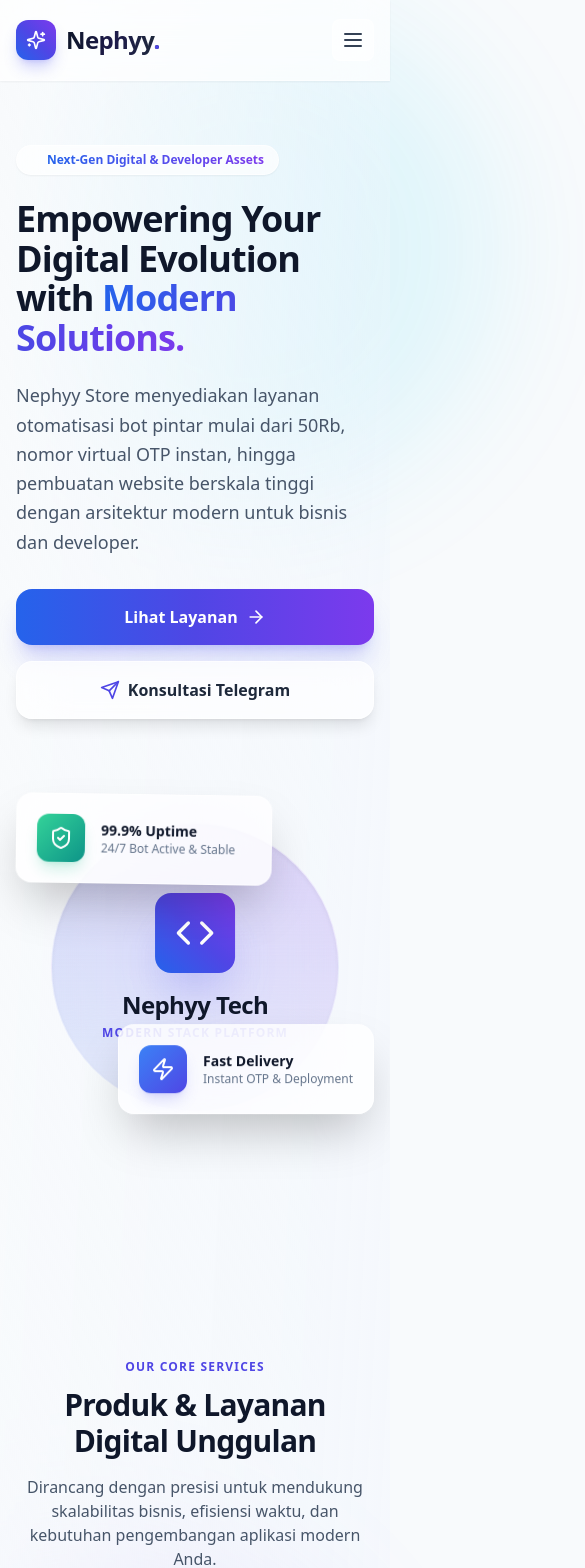
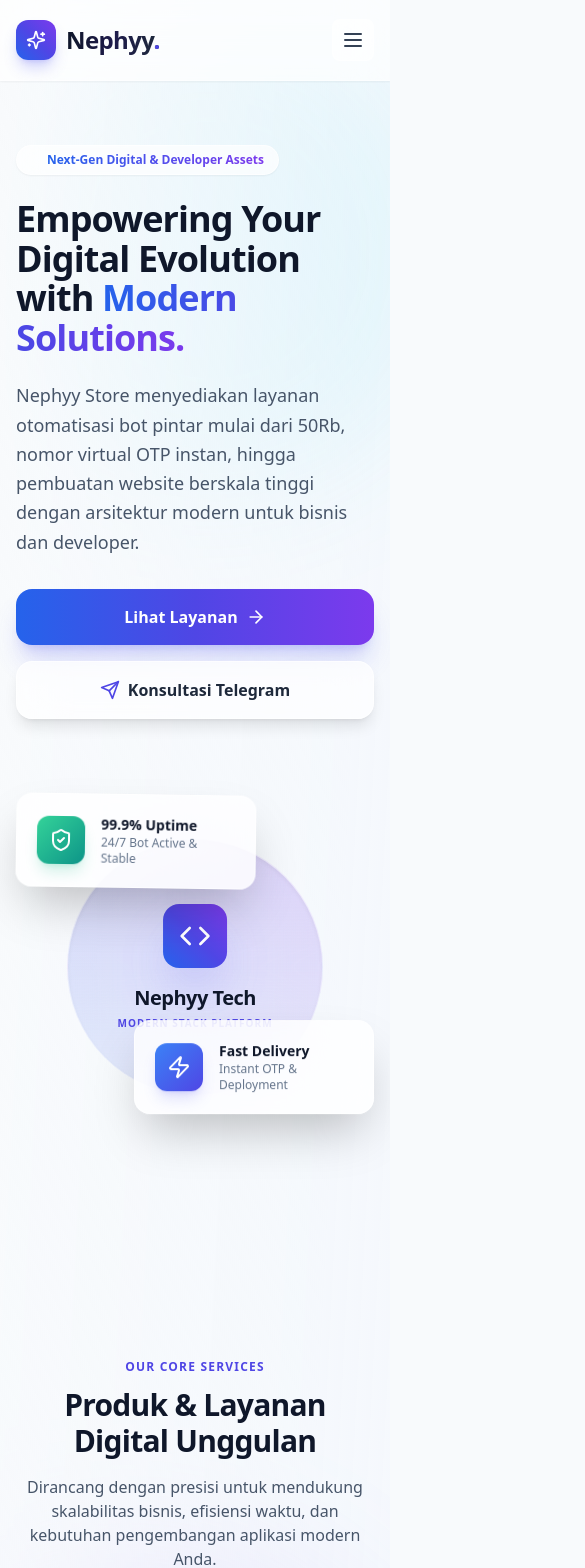
Before and after one commit to Nephyy1/itsnephyy, a Next.js app: page / in a window 390 px wide. Shown: the top 1568 px of the page, 585 px wide, since content can reach past the window. Built offline with nearby package versions, Linux system fonts and the light colour scheme.

Commit message:
Update page.tsx

```diff
--- a/app/page.tsx
+++ b/app/page.tsx
@@ -120,10 +120,13 @@
   };
 
   return (
-    <div className="flex flex-col min-h-screen w-full bg-gradient-to-br from-slate-50 via-blue-50/30 to-indigo-50/20 text-slate-900 font-sans relative selection:bg-indigo-500 selection:text-white">
-      <div className="absolute top-0 left-0 w-[500px] h-[500px] bg-cyan-400/20 rounded-full blur-3xl pointer-events-none -z-10 animate-pulse" />
-      <div className="absolute top-[20%] right-0 w-[600px] h-[600px] bg-violet-500/15 rounded-full blur-3xl pointer-events-none -z-10" />
-      <div className="absolute bottom-0 left-[30%] w-[550px] h-[550px] bg-blue-500/15 rounded-full blur-3xl pointer-events-none -z-10" />
+    <div className="flex flex-col min-h-screen w-full max-w-[100vw] overflow-x-hidden bg-gradient-to-br from-slate-50 via-blue-50/30 to-indigo-50/20 text-slate-900 font-sans relative selection:bg-indigo-500 selection:text-white">
+
+      <div className="absolute inset-0 overflow-hidden pointer-events-none -z-10">
+        <div className="absolute top-0 left-[-10%] md:left-0 w-[500px] h-[500px] bg-cyan-400/20 rounded-full blur-3xl animate-pulse" />
+        <div className="absolute top-[20%] right-[-10%] md:right-0 w-[600px] h-[600px] bg-violet-500/15 rounded-full blur-3xl" />
+        <div className="absolute bottom-0 left-[30%] w-[550px] h-[550px] bg-blue-500/15 rounded-full blur-3xl" />
+      </div>
 
       <header className="sticky top-0 z-50 w-full bg-white/70 backdrop-blur-xl border-b border-white/40 shadow-sm transition-all">
         <div className="max-w-7xl mx-auto px-4 sm:px-6 lg:px-8 h-20 flex items-center justify-between">
@@ -167,7 +170,7 @@
           <motion.div
             initial={{ opacity: 0, y: -10 }}
             animate={{ opacity: 1, y: 0 }}
-            className="md:hidden absolute w-full bg-white/90 backdrop-blur-2xl border-b border-white/40 px-6 py-6 flex flex-col gap-4 shadow-xl"
+            className="md:hidden absolute w-full bg-white/95 backdrop-blur-2xl border-b border-white/40 px-6 py-6 flex flex-col gap-4 shadow-xl z-50"
           >
             <a href="#services" onClick={() => setIsMobileMenuOpen(false)} className="text-lg font-medium text-slate-700 hover:text-indigo-600">Services</a>
             <a href="#why-us" onClick={() => setIsMobileMenuOpen(false)} className="text-lg font-medium text-slate-700 hover:text-indigo-600">Why Us</a>
@@ -187,7 +190,7 @@
         )}
       </header>
 
-      <main className="flex-grow w-full overflow-hidden">
+      <main className="flex-grow w-full">
         <section className="relative pt-16 pb-24 md:pt-28 md:pb-36">
           <div className="max-w-7xl mx-auto px-4 sm:px-6 lg:px-8">
             <div className="grid grid-cols-1 lg:grid-cols-12 gap-12 lg:gap-8 items-center">
@@ -243,7 +246,7 @@
                   <motion.div
                     animate={{ y: [0, -12, 0], rotateZ: [0, 1, 0] }}
                     transition={{ duration: 5, repeat: Infinity, ease: "easeInOut" }}
-                    className="absolute z-20 top-4 left-0 sm:-left-6 p-5 rounded-2xl bg-white/80 backdrop-blur-2xl border border-white/60 shadow-2xl flex items-center gap-4 w-64"
+                    className="absolute z-20 top-4 left-0 sm:-left-6 p-5 rounded-2xl bg-white/80 backdrop-blur-2xl border border-white/60 shadow-2xl flex items-center gap-4 w-[240px] sm:w-64"
                   >
                     <div className="w-12 h-12 rounded-xl bg-gradient-to-br from-emerald-400 to-teal-600 flex items-center justify-center text-white shadow-lg shadow-emerald-500/20 flex-shrink-0">
                       <ShieldCheck className="w-6 h-6" />
@@ -257,7 +260,7 @@
                   <motion.div
                     animate={{ y: [0, 15, 0], rotateZ: [0, -2, 0] }}
                     transition={{ duration: 6, repeat: Infinity, ease: "easeInOut", delay: 1 }}
-                    className="absolute z-30 bottom-8 right-0 sm:-right-8 p-5 rounded-2xl bg-white/80 backdrop-blur-2xl border border-white/60 shadow-2xl flex items-center gap-4 w-64"
+                    className="absolute z-30 bottom-8 right-0 sm:-right-8 p-5 rounded-2xl bg-white/80 backdrop-blur-2xl border border-white/60 shadow-2xl flex items-center gap-4 w-[240px] sm:w-64"
                   >
                     <div className="w-12 h-12 rounded-xl bg-gradient-to-br from-blue-500 to-indigo-600 flex items-center justify-center text-white shadow-lg shadow-indigo-500/20 flex-shrink-0">
                       <Zap className="w-6 h-6" />
@@ -271,14 +274,14 @@
                   <motion.div
                     animate={{ scale: [1, 1.05, 1] }}
                     transition={{ duration: 7, repeat: Infinity, ease: "easeInOut" }}
-                    className="w-72 sm:w-80 h-72 sm:h-80 rounded-full bg-gradient-to-tr from-blue-600/20 via-indigo-600/20 to-violet-600/20 border border-white/50 backdrop-blur-3xl shadow-inner flex flex-col items-center justify-center p-8 text-center relative overflow-hidden"
+                    className="w-64 h-64 sm:w-80 sm:h-80 rounded-full bg-gradient-to-tr from-blue-600/20 via-indigo-600/20 to-violet-600/20 border border-white/50 backdrop-blur-3xl shadow-inner flex flex-col items-center justify-center p-8 text-center relative overflow-hidden"
                   >
                     <div className="absolute inset-0 bg-gradient-to-t from-white/40 to-transparent pointer-events-none" />
-                    <div className="w-20 h-20 rounded-2xl bg-gradient-to-tr from-blue-600 via-indigo-600 to-violet-600 flex items-center justify-center text-white shadow-2xl shadow-indigo-500/40 mb-4 z-10">
-                      <Code className="w-10 h-10" />
+                    <div className="w-16 h-16 sm:w-20 sm:h-20 rounded-2xl bg-gradient-to-tr from-blue-600 via-indigo-600 to-violet-600 flex items-center justify-center text-white shadow-2xl shadow-indigo-500/40 mb-4 z-10">
+                      <Code className="w-8 h-8 sm:w-10 sm:h-10" />
                     </div>
-                    <span className="text-2xl font-black tracking-tight text-slate-900 z-10">Nephyy Tech</span>
-                    <span className="text-xs font-semibold text-indigo-600 uppercase tracking-widest mt-1 z-10">
+                    <span className="text-xl sm:text-2xl font-black tracking-tight text-slate-900 z-10">Nephyy Tech</span>
+                    <span className="text-[10px] sm:text-xs font-semibold text-indigo-600 uppercase tracking-widest mt-1 z-10">
                       Modern Stack Platform
                     </span>
                   </motion.div>
@@ -325,7 +328,7 @@
                           </div>
                         ))}
                       </div>
-                      <span className={`text-xs font-bold px-3 py-1 rounded-full shadow-sm ${service.badgeColor}`}>
+                      <span className={`text-[10px] sm:text-xs font-bold px-3 py-1 rounded-full shadow-sm ${service.badgeColor}`}>
                         {service.badge}
                       </span>
                     </div>
@@ -439,11 +442,11 @@
               <div className="md:col-span-7 grid grid-cols-1 sm:grid-cols-2 gap-6">
                 <motion.div
                   whileHover={{ scale: 1.03 }}
-                  className="sm:col-span-2 rounded-3xl bg-gradient-to-br from-slate-900 to-slate-800 p-8 shadow-xl text-white relative overflow-hidden"
+                  className="sm:col-span-2 rounded-3xl bg-gradient-to-br from-slate-900 to-slate-800 p-8 shadow-xl text-white relative overflow-hidden flex flex-col justify-center"
                 >
                   <div className="absolute top-0 right-0 w-40 h-40 bg-blue-500/20 rounded-full blur-3xl pointer-events-none" />
-                  <div className="flex items-center gap-4 mb-6">
-                    <div className="w-12 h-12 rounded-xl bg-blue-500/20 border border-blue-500/30 flex items-center justify-center">
+                  <div className="flex items-center gap-4 mb-6 relative z-10">
+                    <div className="w-12 h-12 rounded-xl bg-blue-500/20 border border-blue-500/30 flex items-center justify-center flex-shrink-0">
                       <Coins className="w-6 h-6 text-blue-400" />
                     </div>
                     <div>
@@ -451,10 +454,12 @@
                       <p className="text-slate-400 text-sm">Transfer otomatis ke wallet kami.</p>
                     </div>
                   </div>
-                  <div className="bg-slate-950/50 border border-slate-700/50 rounded-xl p-4 flex items-center justify-between gap-4">
-                    <span className="text-sm font-mono text-slate-300 truncate select-all">
-                      UQCYToGsIma1Zj49KEgGfB9l5a7yBoaC9f1nDlt7GMNLlDdA
-                    </span>
+                  <div className="bg-slate-950/50 border border-slate-700/50 rounded-xl p-4 flex items-center justify-between gap-4 relative z-10">
+                    <div className="flex-1 min-w-0">
+                      <span className="text-sm font-mono text-slate-300 truncate select-all block w-full">
+                        UQCYToGsIma1Zj49KEgGfB9l5a7yBoaC9f1nDlt7GMNLlDdA
+                      </span>
+                    </div>
                     <button
                       onClick={handleCopyAddress}
                       className="p-2.5 rounded-lg bg-blue-600 hover:bg-blue-500 transition-colors flex-shrink-0"
@@ -491,9 +496,9 @@
           </div>
         </section>
 
-        <section id="contact" className="py-20">
+        <section id="contact" className="py-20 overflow-hidden">
           <div className="max-w-5xl mx-auto px-4 sm:px-6 lg:px-8">
-            <div className="rounded-3xl bg-gradient-to-r from-blue-600 via-indigo-600 to-violet-600 p-8 sm:p-14 text-white shadow-2xl relative overflow-hidden flex flex-col md:flex-row items-center justify-between gap-8">
+            <div className="rounded-3xl bg-gradient-to-r from-blue-600 via-indigo-600 to-violet-600 p-8 sm:p-14 text-white shadow-2xl relative flex flex-col md:flex-row items-center justify-between gap-8">
               <div className="absolute top-0 right-0 w-80 h-80 bg-white/10 rounded-full blur-3xl pointer-events-none" />
 
               <div className="max-w-xl text-center md:text-left z-10">
@@ -519,7 +524,7 @@
         </section>
       </main>
 
-      <footer className="w-full bg-slate-50/80 backdrop-blur-lg border-t border-slate-200/60 pt-16 pb-12">
+      <footer className="w-full bg-slate-50/80 backdrop-blur-lg border-t border-slate-200/60 pt-16 pb-12 mt-auto">
         <div className="max-w-7xl mx-auto px-4 sm:px-6 lg:px-8">
           <div className="flex flex-col md:flex-row items-center justify-between gap-6 pb-12 border-b border-slate-200 text-center md:text-left">
             <div>
```
